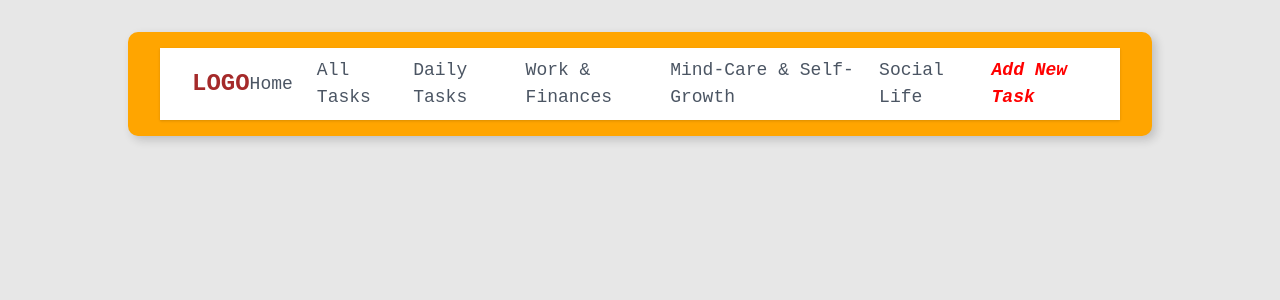
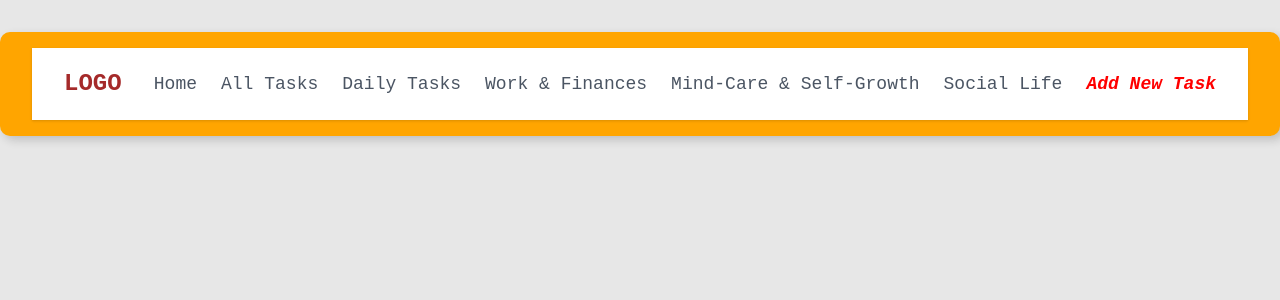
Before and after one commit to FridahOmari/To-Do-List, a React (Create React App) app: page / in a window 1280 px wide. Shown: the top 300 px of the page. Built offline with nearby package versions, Linux system fonts and the light colour scheme.

Commit message:
creating my task component

```diff
--- a/src/App.css
+++ b/src/App.css
@@ -36,7 +36,7 @@ span[role="image"] {
   margin: 2rem auto;
   padding: 1rem 2rem;
   /* max-width: 1000px; */
-  max-width: 80%;
+  max-width: 100%;
 
   background: var(--background);
   /* color: var(--font-color); */
```
Also changed, not shown: src/components/NavBar.js (+0 -42 lines), src/components/Tasks.js (added).
